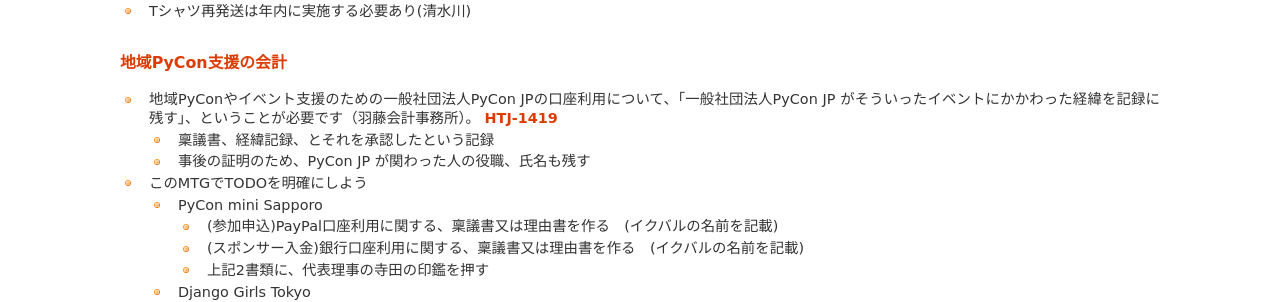
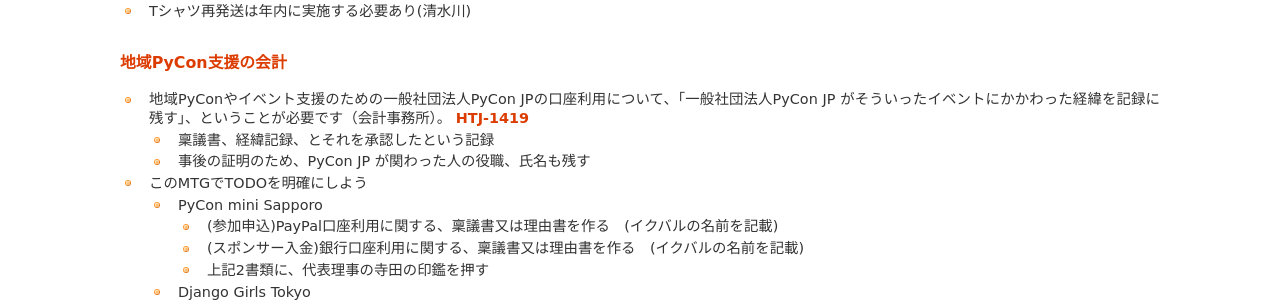
Before and after one commit to pyconjp/www.pycon.jp, a Sphinx documentation site: the page built from source/committee/meeting/minutes13.rst, in a window 1280 px wide and 900 px high, scrolled down 1522 px. Shown: the part 169-471 px from the top of the window. Built offline with Sphinx 7.4.7, drawn with Linux system fonts in a browser that asks for light colours.

Commit message:
fix nits

```diff
--- a/source/committee/meeting/minutes13.rst
+++ b/source/committee/meeting/minutes13.rst
@@ -79,7 +79,7 @@
 地域PyCon支援の会計
 -------------------
 
--  地域PyConやイベント支援のための一般社団法人PyCon JPの口座利用について、「一般社団法人PyCon JP がそういったイベントにかかわった経緯を記録に残す」、ということが必要です（羽藤会計事務所）。 `HTJ-1419 <https://pyconjp.atlassian.net/browse/HTJ-1419>`__
+-  地域PyConやイベント支援のための一般社団法人PyCon JPの口座利用について、「一般社団法人PyCon JP がそういったイベントにかかわった経緯を記録に残す」、ということが必要です（会計事務所）。 `HTJ-1419 <https://pyconjp.atlassian.net/browse/HTJ-1419>`__
 
    -  稟議書、経緯記録、とそれを承認したという記録
 
```
